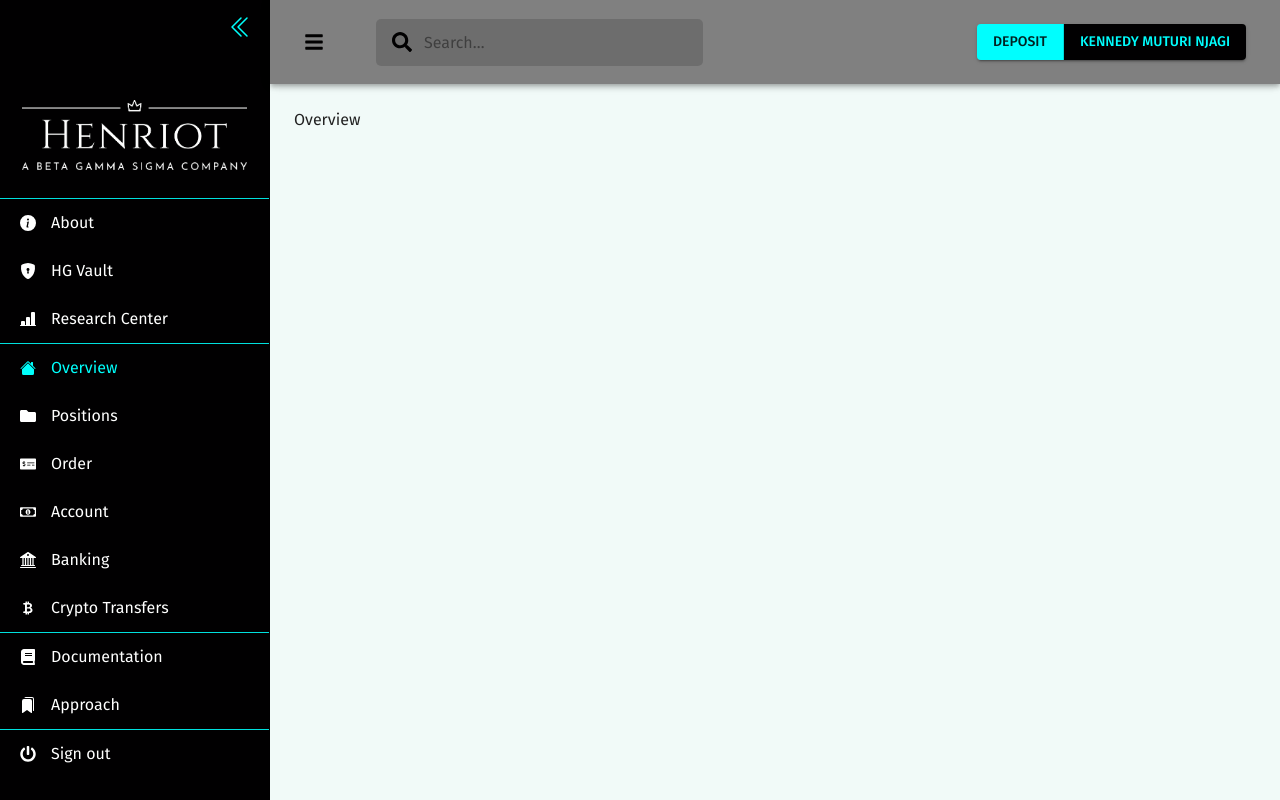
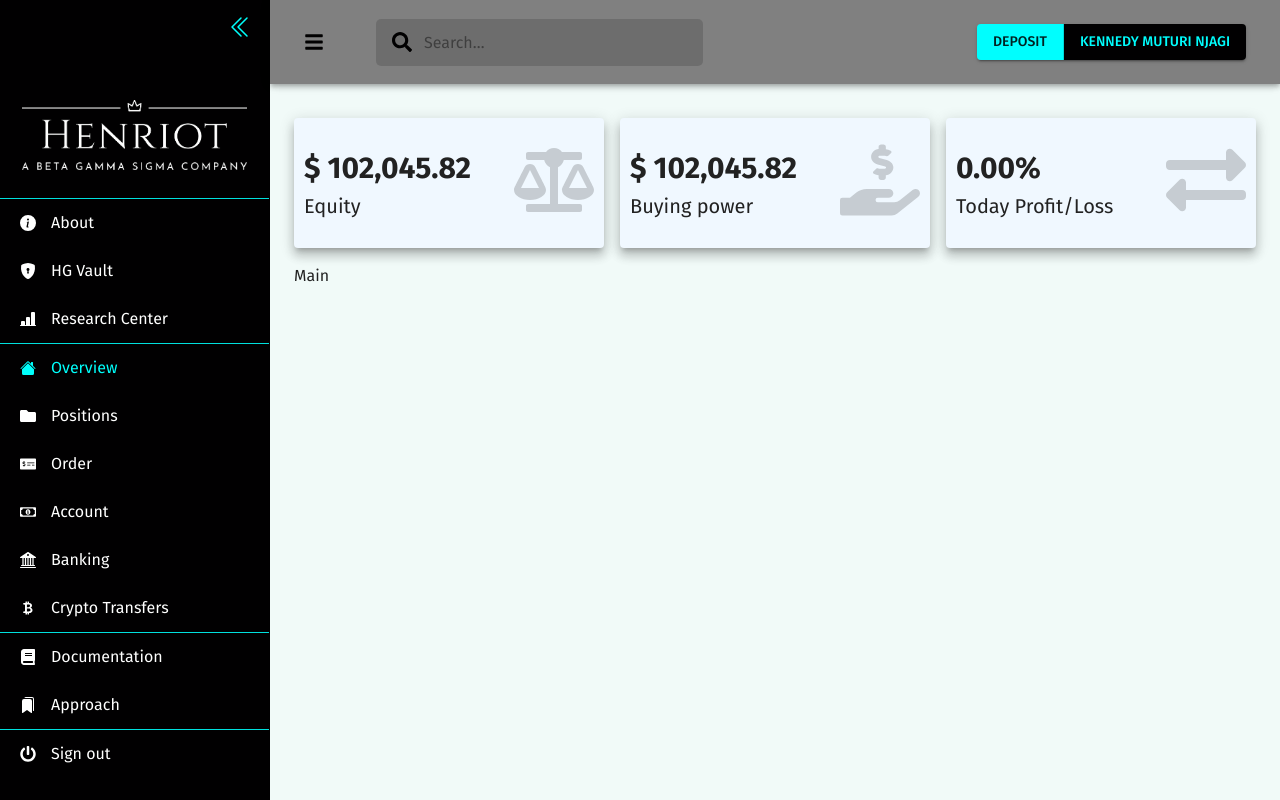
Before and after one commit to mutua-muvevi/henriot-frontend, a React (Create React App) app: page /admin/dashboard in a window 1280 px wide. Built offline with nearby package versions, Linux system fonts and the light colour scheme; no server answers; a web font is replaced by a local one.

Commit message:
completed the topsection

```diff
--- a/src/components/card/simple.js
+++ b/src/components/card/simple.js
@@ -5,6 +5,7 @@ import { styled } from "@mui/system";
 
 const StyledSimpleCard = styled(Card)(({ theme }) => ({
 	padding: "0",
+	overflow: "hidden"
 }))
 
 const SimpleCard = ({children}) => {
--- /dev/null
+++ b/src/pages/app/overview/info.js
@@ -0,0 +1,25 @@
+import { FaHandHoldingUsd, FaExchangeAlt, FaBalanceScale } from "react-icons/fa";
+
+const iconStyle={
+	fontSize: "80px",
+	lineHeight: "0",
+	opacity: 0.2
+}
+
+export const topCardsInfo = [
+	{
+		numbers: "$ 102,045.82",
+		text: "Equity",
+		icon: <FaBalanceScale style={iconStyle}/>
+	},
+	{
+		numbers: "$ 102,045.82",
+		text: "Buying power",
+		icon: <FaHandHoldingUsd style={iconStyle}/>
+	},
+	{
+		numbers: "0.00%",
+		text: "Today Profit/Loss",
+		icon: <FaExchangeAlt style={iconStyle}/>
+	},
+]
--- a/src/pages/app/overview/overview.js
+++ b/src/pages/app/overview/overview.js
@@ -1,8 +1,33 @@
-import React from 'react'
+import { Box, Grid, Grow } from "@mui/material";
+import { styled } from "@mui/system";
+import Main from "./sections/main";
+import TopSection from "./sections/top";
+
+const StyledOverviewWrapper = styled(Box)(({ theme }) => ({
+	paddingTop: 10
+}))
+
+const StyledOverviewGrid = styled(Grid)(({ theme }) => ({
+
+}))
+
+const StyledOverviewGridItem = styled(Grid)(({ theme }) => ({
+
+}))
 
 const Overview = () => {
 	return (
-		<div>Overview</div>
+		<StyledOverviewWrapper>
+			<StyledOverviewGrid container spacing={2}>
+				<StyledOverviewGridItem item xs={12} sm={12} md={12} lg={12} xl={12}>
+					<TopSection/>
+				</StyledOverviewGridItem>
+
+				<StyledOverviewGridItem item xs={12} sm={12} md={12} lg={12} xl={12}>
+					<Main/>
+				</StyledOverviewGridItem>
+			</StyledOverviewGrid>
+		</StyledOverviewWrapper>
 	)
 }
 
--- /dev/null
+++ b/src/pages/app/overview/sections/main.js
@@ -0,0 +1,9 @@
+import React from 'react'
+
+const Main = () => {
+	return (
+		<div>Main</div>
+	)
+}
+
+export default Main
--- /dev/null
+++ b/src/pages/app/overview/sections/top.js
@@ -0,0 +1,77 @@
+import { Box, Card, Grid, Typography, Grow } from "@mui/material";
+import { styled } from "@mui/system";
+
+import SimpleCard from "../../../../components/card/simple";
+
+import { topCardsInfo } from "../info";
+
+const TopSectionWrapper = styled(Box)(({ theme }) => ({
+
+}))
+
+const StyledGridContainer = styled(Grid)(({ theme }) => ({
+
+}))
+
+const StyledGridItem = styled(Grid)(({ theme }) => ({
+
+}))
+
+const StyledCardWrapper= styled(Grid)(({ theme }) => ({
+	height: 130,
+	padding:"10px",
+	display: "flex",
+	justifyContent: "space-between",
+	alignItems: "center"
+}))
+
+const StyledTextWrapper = styled(Box)(({ theme }) => ({
+	position: "relative",
+	zIndex: 1
+}))
+
+const headerFont = {
+	fontSize: "30px"
+}
+
+const bodyFont = {
+	fontSize: 20
+}
+
+const IconWrapper = styled(Box)(({ theme }) => ({
+	position: "relative",
+	zIndex: 0
+}))
+
+const TopSection = () => {
+	return (
+		<TopSectionWrapper>
+			<StyledGridContainer container spacing={2}>
+				{
+					topCardsInfo &&
+					topCardsInfo.map((el ,i) => (
+						<StyledGridItem item key={i} xs={12} sm={12} md={4} lg={4} xl={4}>
+							<SimpleCard>
+								<StyledCardWrapper>
+									<StyledTextWrapper>
+										<Typography variant="h4" style={headerFont}>
+											{el.numbers}
+										</Typography>
+										<Typography variant="body" sx={bodyFont}>
+											{el.text}
+										</Typography>
+									</StyledTextWrapper>
+									<IconWrapper>
+										{el.icon}
+									</IconWrapper>
+								</StyledCardWrapper>
+							</SimpleCard>
+						</StyledGridItem>
+					))
+				}
+			</StyledGridContainer>
+		</TopSectionWrapper>
+	)
+}
+
+export default TopSection
```
